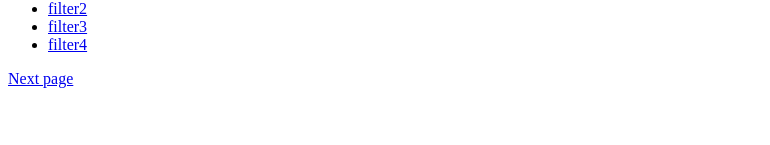
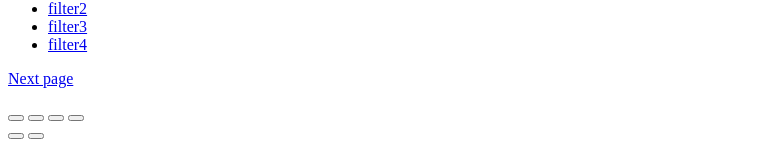
Before and after one commit to sfrullo/jekyll-collection-infinite-scroll, a Jekyll site: the page built from index.html, in a window 1280 px wide. Shown: the part 946-1091 px from the top of the page, without its empty margins (0-770 px from the left). Built offline with Jekyll 4.4.1, drawn with Linux system fonts in a browser that asks for light colours; comment, search, counter and statistics services are not loaded; before the commit the page ends 1050 px from its top, so only the background shows below that.

Commit message:
add photoswipe html includes

```diff
--- /dev/null
+++ b/_includes/photoswipe.html
@@ -0,0 +1,66 @@
+<!-- Root element of PhotoSwipe. Must have class pswp. -->
+<div class="pswp" tabindex="-1" role="dialog" aria-hidden="true">
+
+	<!-- Background of PhotoSwipe.
+		It's a separate element as animating opacity is faster than rgba(). -->
+	<div class="pswp__bg"></div>
+
+	<!-- Slides wrapper with overflow:hidden. -->
+	<div class="pswp__scroll-wrap">
+
+		<!-- Container that holds slides.
+			PhotoSwipe keeps only 3 of them in the DOM to save memory.
+			Don't modify these 3 pswp__item elements, data is added later on. -->
+		<div class="pswp__container">
+			<div class="pswp__item"></div>
+			<div class="pswp__item"></div>
+			<div class="pswp__item"></div>
+		</div>
+
+		<!-- Default (PhotoSwipeUI_Default) interface on top of sliding area. Can be changed. -->
+		<div class="pswp__ui pswp__ui--hidden">
+
+			<div class="pswp__top-bar">
+
+				<!--  Controls are self-explanatory. Order can be changed. -->
+
+				<div class="pswp__counter"></div>
+
+				<button class="pswp__button pswp__button--close" title="Close (Esc)"></button>
+
+				<button class="pswp__button pswp__button--share" title="Share"></button>
+
+				<button class="pswp__button pswp__button--fs" title="Toggle fullscreen"></button>
+
+				<button class="pswp__button pswp__button--zoom" title="Zoom in/out"></button>
+
+				<!-- Preloader demo http://codepen.io/dimsemenov/pen/yyBWoR -->
+				<!-- element will get class pswp__preloader--active when preloader is running -->
+				<div class="pswp__preloader">
+					<div class="pswp__preloader__icn">
+						<div class="pswp__preloader__cut">
+							<div class="pswp__preloader__donut"></div>
+						</div>
+					</div>
+				</div>
+			</div>
+
+			<div class="pswp__share-modal pswp__share-modal--hidden pswp__single-tap">
+				<div class="pswp__share-tooltip"></div>
+			</div>
+
+			<button class="pswp__button pswp__button--arrow--left" title="Previous (arrow left)">
+			</button>
+
+			<button class="pswp__button pswp__button--arrow--right" title="Next (arrow right)">
+			</button>
+
+			<div class="pswp__caption">
+				<div class="pswp__caption__center"></div>
+			</div>
+
+		</div>
+
+	</div>
+
+</div>
--- a/index.html
+++ b/index.html
@@ -12,5 +12,6 @@ layout: default
 </ul>
 
 {% include masonry-grid.html %}
+{% include photoswipe.html %}
 
 <script type="text/javascript" data-main="scripts/app.js" src="bower_components/requirejs/require.js"></script>
```
